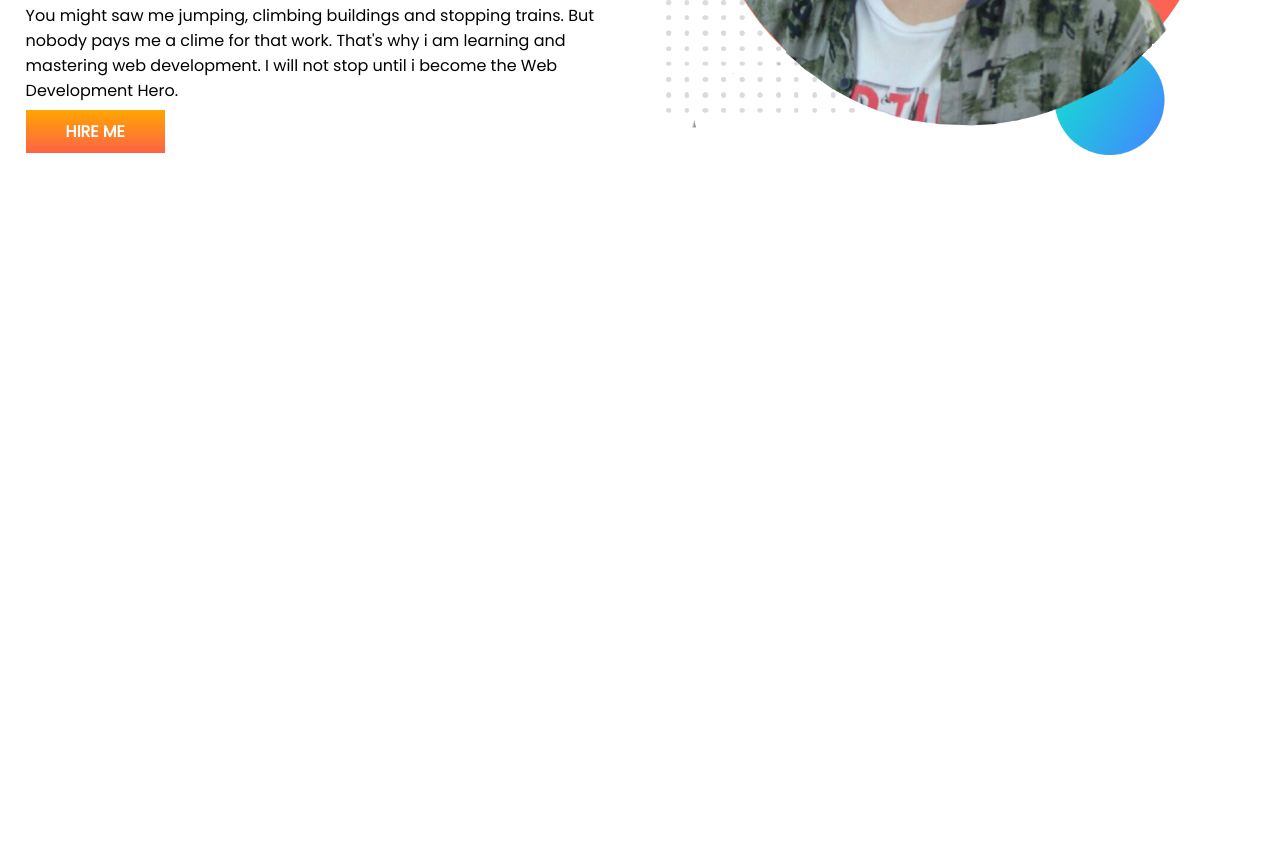
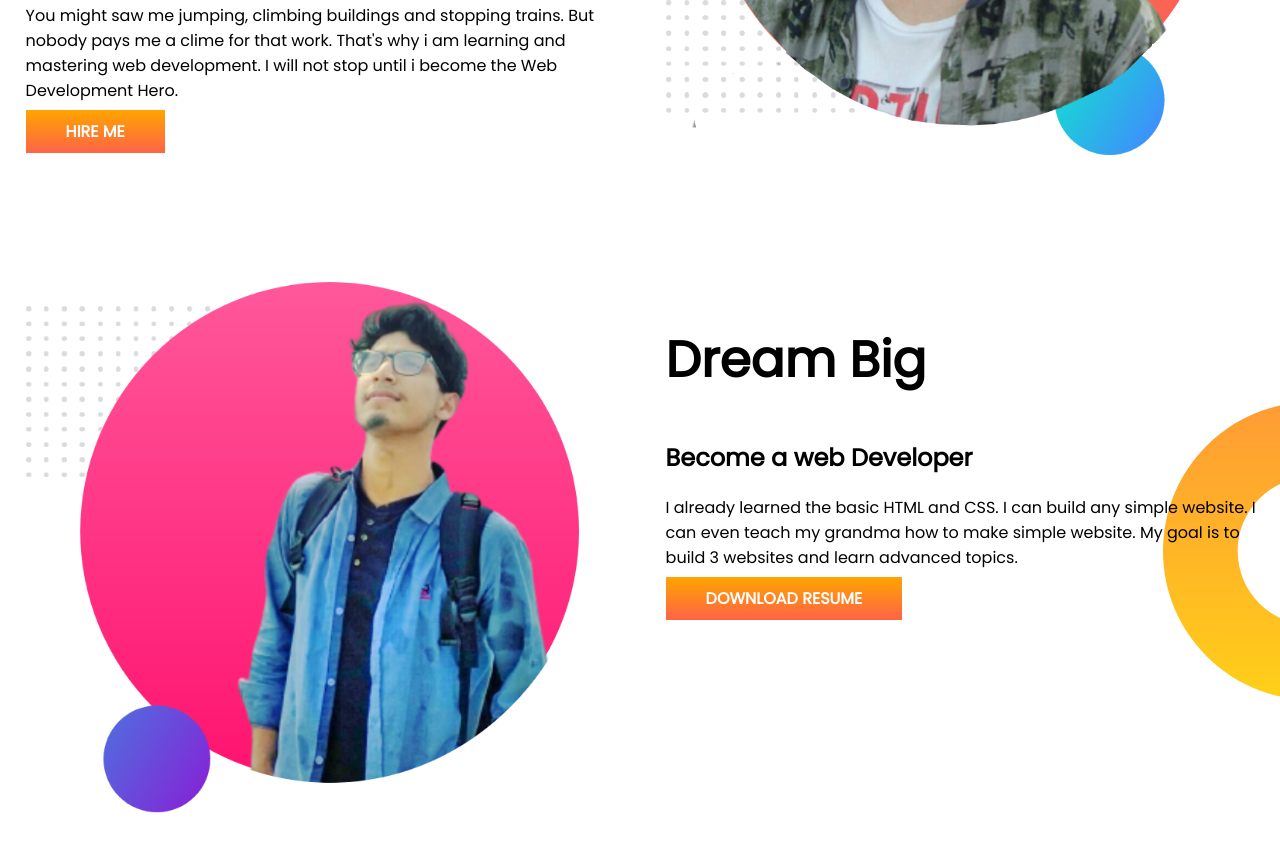
Before and after one commit to mahmud75/developer-portfolio, a plain HTML site: page index.html in a window 1280 px wide. Shown: the part 394-1246 px from the top of the page. Before the commit the page ends 800 px from the top, so only its background shows below. Drawn offline with Linux system fonts and the light colour scheme; a web font is replaced by a local one.

Commit message:
dream-big section added

```diff
--- a/index.html
+++ b/index.html
@@ -26,6 +26,17 @@
             <img src="images/sultan1.png" alt="">
         </div>
     </section>
+    <section class="dream-big">
+        <div class="half-width">
+            <img src="images/sultan2.png" alt="">
+        </div>
+        <div class="half-width">
+            <h1>Dream Big</h1>
+            <h2>Become a web Developer</h2>
+            <p>I already learned the basic HTML and CSS. I can build any simple website. I can even teach my grandma how to make simple website. My goal is to build 3 websites and learn advanced topics.</p>
 
+            <a class="link-button" target="_blanks" href="#">DOWNLOAD RESUME</a>
+        </div>
+    </section>
 </body>
 </html>
--- a/style.css
+++ b/style.css
@@ -10,6 +10,7 @@ h1{
 }
 section{
     display: flex;
+    margin-bottom: 120px;
 }
 .half-width{
     width: 50%;
@@ -30,3 +31,8 @@ section{
     background-image: url(images/top-banner.png);
     background-repeat: no-repeat;
 }
+.dream-big{
+    background-image: url(images/dream-bg.png);
+    background-repeat: no-repeat;
+    background-position: right;
+}
```
Also changed, not shown: 4 other files.
